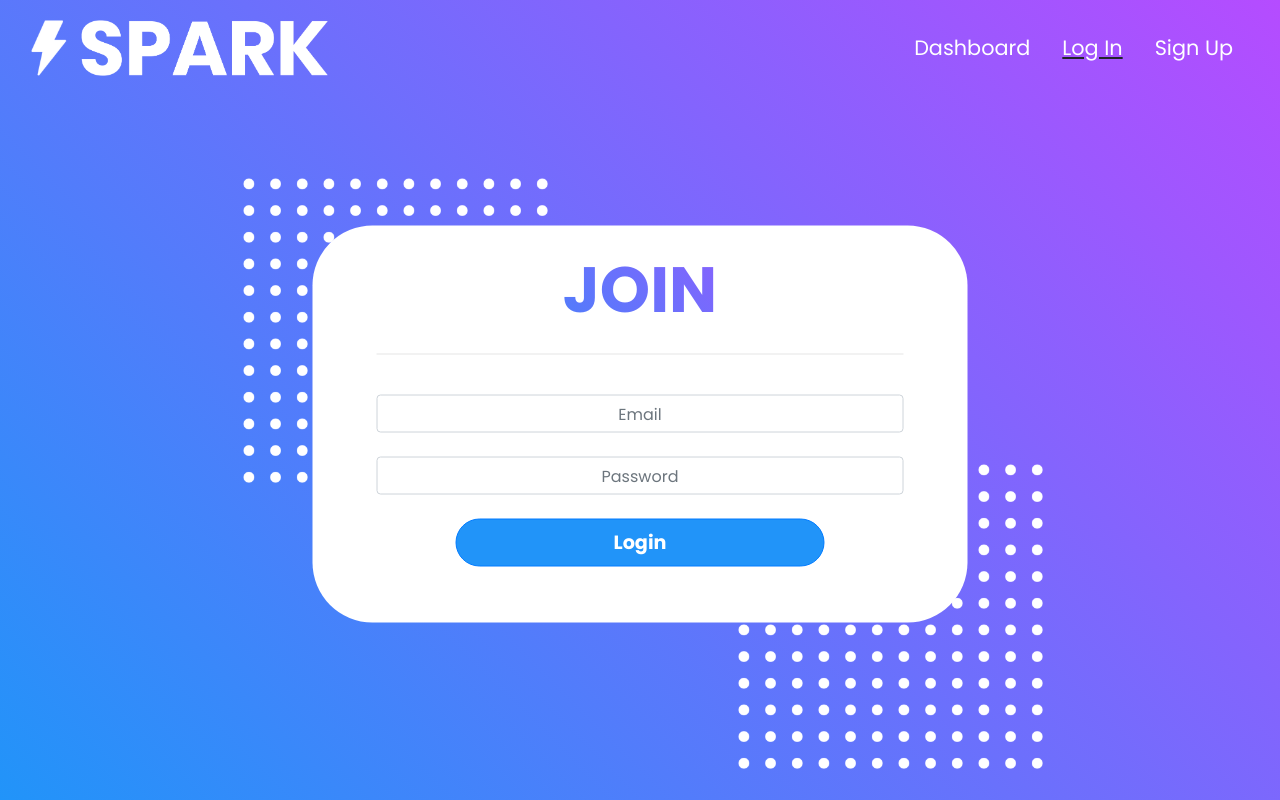
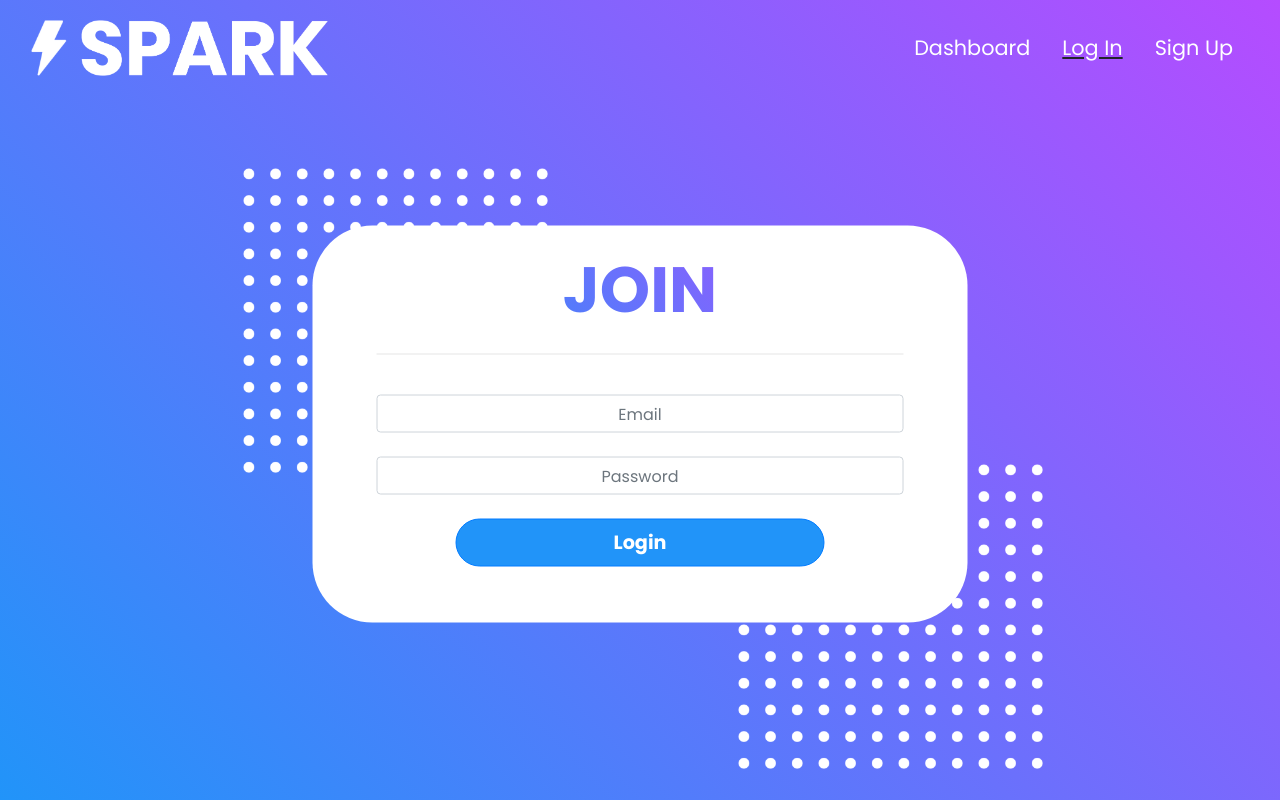
Before and after one commit to RGBHack/Spark, a Flask app: page /join in a window 1280 px wide. Run offline with Flask 2, Linux system fonts and the light colour scheme; some libraries are stand-ins or nearby versions.

Commit message:
move dots

```diff
--- a/server/src/templates/create.html
+++ b/server/src/templates/create.html
@@ -61,7 +61,7 @@
                             <img src="./img/dots.png"
                                 style="width: 20em; z-index: -1; position: absolute; transform: translate(90px, 231px)" />
                             <img src="./img/dots.png"
-                                style="width: 20em; z-index: -1; position: absolute; transform: translate(-405px,-55px)" />
+                                style="width: 20em; z-index: -1; position: absolute; transform: translate(-405px,-65px)" />
                             <div class="wrapper" style="z-index: 9999999999999;">
                                 <p class="auth-title text-gradient">CREATE</p>
                                 <div id="formContent">
--- a/server/src/templates/join.html
+++ b/server/src/templates/join.html
@@ -61,7 +61,7 @@
                             <img src="./img/dots.png"
                                 style="width: 20em; z-index: -1; position: absolute; transform: translate(90px, 231px)" />
                             <img src="./img/dots.png"
-                                style="width: 20em; z-index: -1; position: absolute; transform: translate(-405px,-55px)" />
+                                style="width: 20em; z-index: -1; position: absolute; transform: translate(-405px,-65px)" />
                             <div class="wrapper" style="z-index: 9999999999999;">
                                 <p class="auth-title text-gradient">JOIN</p>
                                 <div id="formContent">
```
